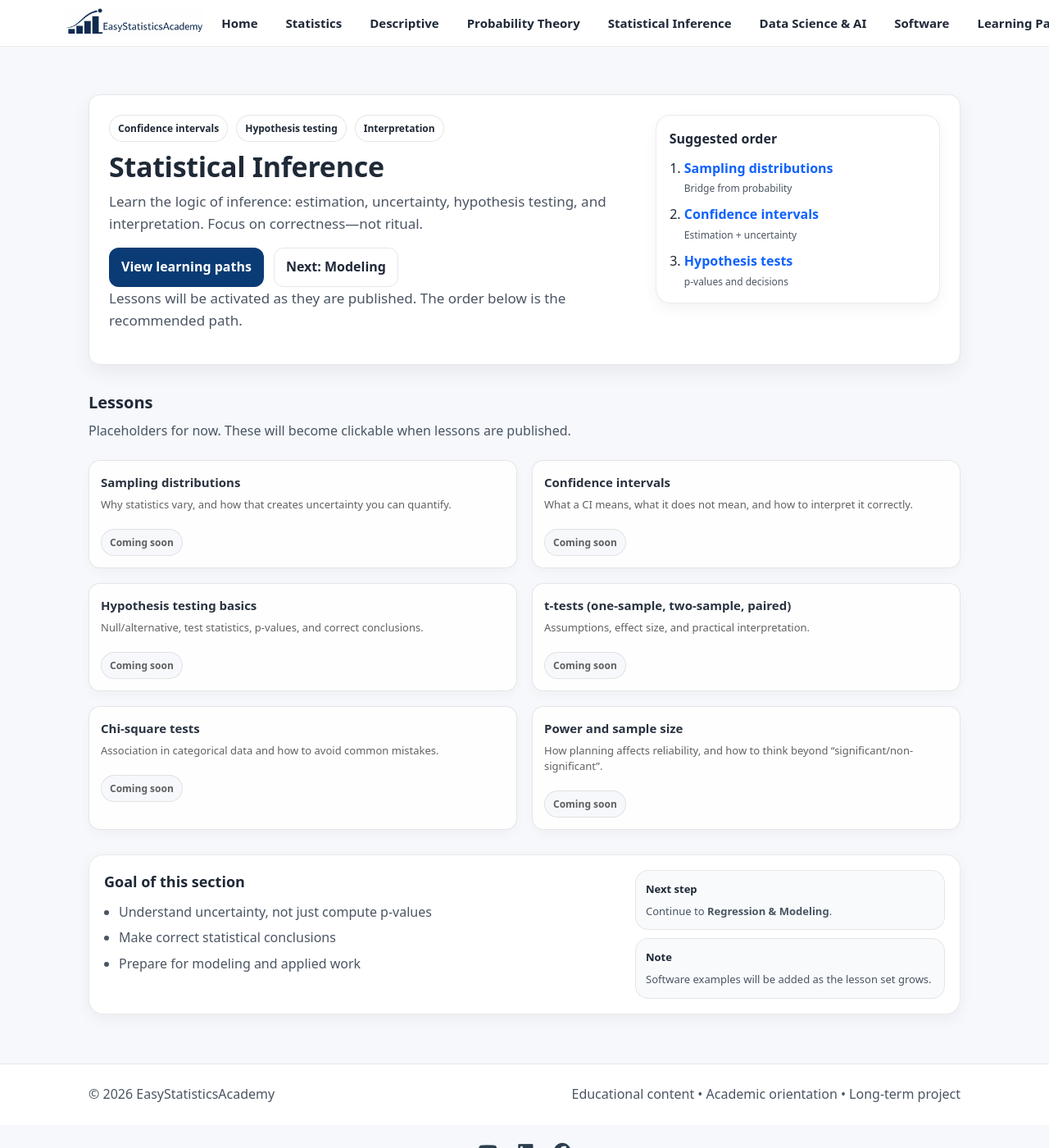
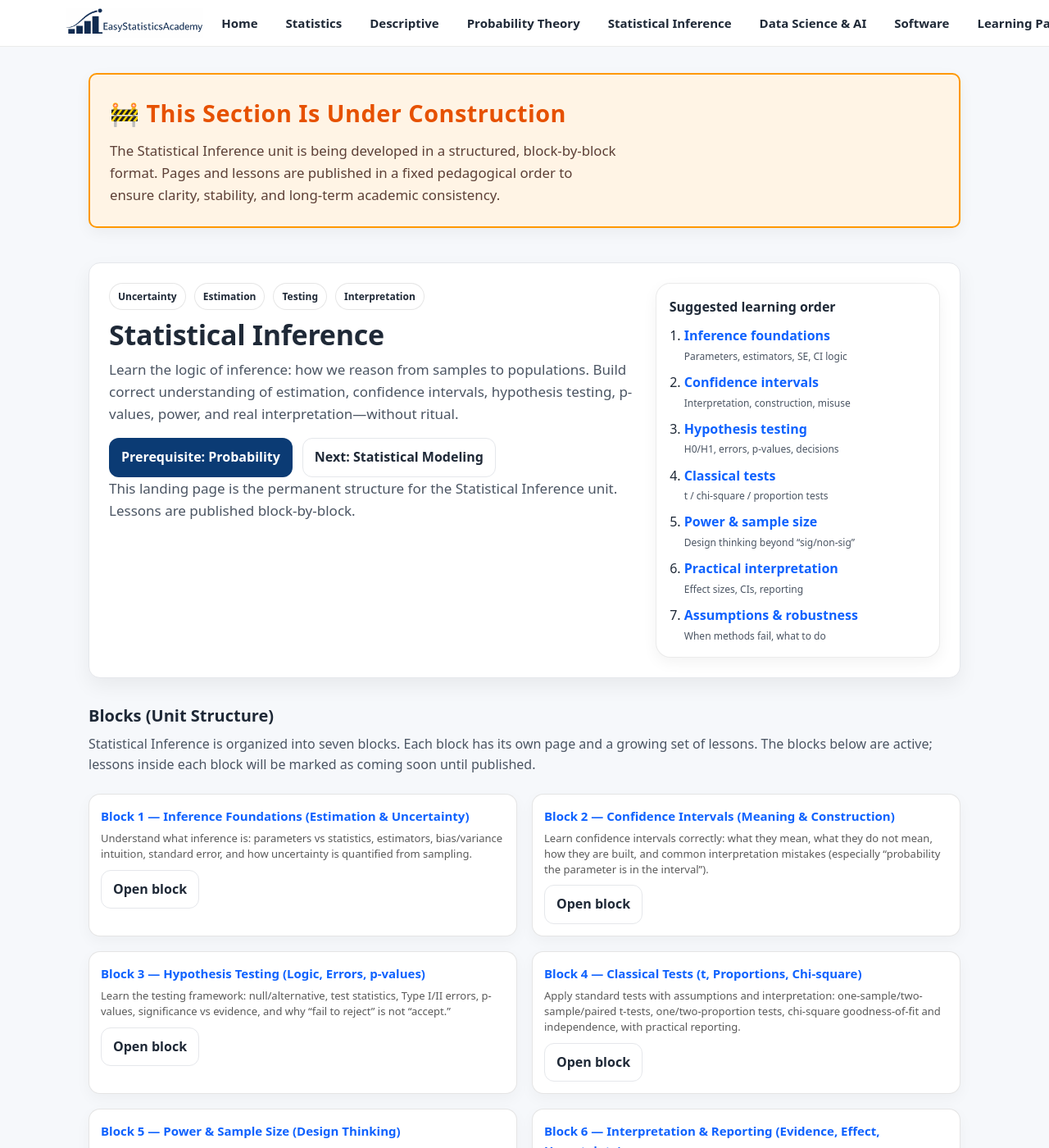
Before and after one commit to ammar-homaida-statistics/easystatisticsacademy, a Jekyll site: the page built from inference/index.md, in a window 1280 px wide and 1400 px high. Shown: the whole window at 82% size. Built offline with Jekyll 4.4.1, drawn with Linux system fonts in a browser that asks for light colours; our own code applies the rules of GitHub Pages for plain Markdown files; some of the changed text lies outside the part shown.

Commit message:
Update Section Structure

```diff
--- a/inference/index.md
+++ b/inference/index.md
@@ -1,113 +1,256 @@
 ---
 layout: default
 title: Statistical Inference
-description: Confidence intervals, hypothesis testing, p-values, and practical interpretation—done correctly.
+description: Learn inference correctly: sampling distributions, estimation, confidence intervals, hypothesis tests, p-values, power, and interpretation.
 permalink: /inference/
 sidebar: false
 ---
+
+<!-- UNDER CONSTRUCTION NOTICE -->
+<section class="section section-slim">
+  <div class="callout" style="background:#fff4e5; border:2px solid #ff9800; padding:1.5rem; border-radius:10px;">
+    <div class="callout-copy">
+      <h2 style="margin-top:0; color:#e65100; font-size:1.8rem; letter-spacing:0.5px;">
+        🚧 This Section Is Under Construction
+      </h2>
+      <p style="margin:0; font-size:1.05rem; color:#5d4037; line-height:1.6;">
+        The Statistical Inference unit is being developed in a structured, block-by-block format.
+        Pages and lessons are published in a fixed pedagogical order to ensure clarity, stability,
+        and long-term academic consistency.
+      </p>
+    </div>
+  </div>
+</section>
 
 <section class="hero hero-section">
   <div class="hero-card hero-split">
     <div class="hero-copy">
       <div class="badge-row">
-        <span class="badge">Confidence intervals</span>
-        <span class="badge">Hypothesis testing</span>
+        <span class="badge">Uncertainty</span>
+        <span class="badge">Estimation</span>
+        <span class="badge">Testing</span>
         <span class="badge">Interpretation</span>
       </div>
 
       <h1>Statistical Inference</h1>
       <p class="lead">
-        Learn the logic of inference: estimation, uncertainty, hypothesis testing, and interpretation.
-        Focus on correctness—not ritual.
+        Learn the logic of inference: how we reason from samples to populations. Build correct understanding of
+        estimation, confidence intervals, hypothesis testing, p-values, power, and real interpretation—without ritual.
       </p>
 
       <div class="hero-actions">
-        <a class="btn" href="/learning-paths/">View learning paths</a>
-        <a class="btn btn-outline" href="/modeling/">Next: Modeling</a>
+        <a class="btn" href="/probability/">Prerequisite: Probability</a>
+        <a class="btn btn-outline" href="/modeling/">Next: Statistical Modeling</a>
       </div>
 
       <p class="muted-mini">
-        Lessons will be activated as they are published. The order below is the recommended path.
+        This landing page is the permanent structure for the Statistical Inference unit. Lessons are published block-by-block.
       </p>
     </div>
 
     <div class="hero-panel">
       <div class="panel-card">
-        <h2 class="panel-title">Suggested order</h2>
+        <h2 class="panel-title">Suggested learning order</h2>
         <ol class="quickstart">
-          <li><a href="#lessons">Sampling distributions</a><span class="meta">Bridge from probability</span></li>
-          <li><a href="#lessons">Confidence intervals</a><span class="meta">Estimation + uncertainty</span></li>
-          <li><a href="#lessons">Hypothesis tests</a><span class="meta">p-values and decisions</span></li>
+          <li><a href="#blocks">Inference foundations</a><span class="meta">Parameters, estimators, SE, CI logic</span></li>
+          <li><a href="#blocks">Confidence intervals</a><span class="meta">Interpretation, construction, misuse</span></li>
+          <li><a href="#blocks">Hypothesis testing</a><span class="meta">H0/H1, errors, p-values, decisions</span></li>
+          <li><a href="#blocks">Classical tests</a><span class="meta">t / chi-square / proportion tests</span></li>
+          <li><a href="#blocks">Power &amp; sample size</a><span class="meta">Design thinking beyond “sig/non-sig”</span></li>
+          <li><a href="#blocks">Practical interpretation</a><span class="meta">Effect sizes, CIs, reporting</span></li>
+          <li><a href="#blocks">Assumptions &amp; robustness</a><span class="meta">When methods fail, what to do</span></li>
         </ol>
       </div>
     </div>
   </div>
 </section>
 
-<section class="section" id="lessons">
+<section class="section" id="blocks">
   <div class="section-head">
-    <h2>Lessons</h2>
-    <p>Placeholders for now. These will become clickable when lessons are published.</p>
+    <h2>Blocks (Unit Structure)</h2>
+    <p>
+      Statistical Inference is organized into seven blocks. Each block has its own page and a growing set of lessons.
+      The blocks below are active; lessons inside each block will be marked as coming soon until published.
+    </p>
+  </div>
+
+  <!-- ✅ Continue reading (Inference home → last visited BLOCK) -->
+  <div id="continue-reading-inference" style="display:none; margin-top:0.75rem;">
+    <div class="callout">
+      <div class="callout-copy">
+        <h2>Continue reading</h2>
+        <p class="muted-mini" id="continue-reading-inference-label" style="margin:0 0 .75rem 0;"></p>
+        <a class="btn" id="continue-reading-inference-btn" href="#">Continue</a>
+      </div>
+    </div>
   </div>
 
   <div class="grid grid-2">
-    <div class="card lesson-card is-soon">
-      <h3>Sampling distributions</h3>
-      <p>Why statistics vary, and how that creates uncertainty you can quantify.</p>
-      <span class="pill">Coming soon</span>
+
+    <!-- Block 1 -->
+    <div class="card lesson-card">
+      <h3>
+        <a href="/inference/foundations/">Block 1 — Inference Foundations (Estimation &amp; Uncertainty)</a>
+      </h3>
+
+      <p>
+        Understand what inference is: parameters vs statistics, estimators, bias/variance intuition,
+        standard error, and how uncertainty is quantified from sampling.
+      </p>
+
+      <div class="pill-row">
+        <a class="btn btn-outline" href="/inference/foundations/">Open block</a>
+      </div>
     </div>
 
-    <div class="card lesson-card is-soon">
-      <h3>Confidence intervals</h3>
-      <p>What a CI means, what it does not mean, and how to interpret it correctly.</p>
-      <span class="pill">Coming soon</span>
+    <!-- Block 2 -->
+    <div class="card lesson-card">
+      <h3>
+        <a href="/inference/confidence-intervals/">Block 2 — Confidence Intervals (Meaning &amp; Construction)</a>
+      </h3>
+
+      <p>
+        Learn confidence intervals correctly: what they mean, what they do not mean, how they are built,
+        and common interpretation mistakes (especially “probability the parameter is in the interval”).
+      </p>
+
+      <div class="pill-row">
+        <a class="btn btn-outline" href="/inference/confidence-intervals/">Open block</a>
+      </div>
     </div>
 
-    <div class="card lesson-card is-soon">
-      <h3>Hypothesis testing basics</h3>
-      <p>Null/alternative, test statistics, p-values, and correct conclusions.</p>
-      <span class="pill">Coming soon</span>
+    <!-- Block 3 -->
+    <div class="card lesson-card">
+      <h3>
+        <a href="/inference/hypothesis-testing/">Block 3 — Hypothesis Testing (Logic, Errors, p-values)</a>
+      </h3>
+
+      <p>
+        Learn the testing framework: null/alternative, test statistics, Type I/II errors, p-values,
+        significance vs evidence, and why “fail to reject” is not “accept.”
+      </p>
+
+      <div class="pill-row">
+        <a class="btn btn-outline" href="/inference/hypothesis-testing/">Open block</a>
+      </div>
     </div>
 
-    <div class="card lesson-card is-soon">
-      <h3>t-tests (one-sample, two-sample, paired)</h3>
-      <p>Assumptions, effect size, and practical interpretation.</p>
-      <span class="pill">Coming soon</span>
+    <!-- Block 4 -->
+    <div class="card lesson-card">
+      <h3>
+        <a href="/inference/classical-tests/">Block 4 — Classical Tests (t, Proportions, Chi-square)</a>
+      </h3>
+
+      <p>
+        Apply standard tests with assumptions and interpretation: one-sample/two-sample/paired t-tests,
+        one/two-proportion tests, chi-square goodness-of-fit and independence, with practical reporting.
+      </p>
+
+      <div class="pill-row">
+        <a class="btn btn-outline" href="/inference/classical-tests/">Open block</a>
+      </div>
     </div>
 
-    <div class="card lesson-card is-soon">
-      <h3>Chi-square tests</h3>
-      <p>Association in categorical data and how to avoid common mistakes.</p>
-      <span class="pill">Coming soon</span>
+    <!-- Block 5 -->
+    <div class="card lesson-card">
+      <h3>
+        <a href="/inference/power-sample-size/">Block 5 — Power &amp; Sample Size (Design Thinking)</a>
+      </h3>
+
+      <p>
+        Understand power, effect size, detectable differences, and how sample size planning improves
+        reliability. Think beyond “significant/non-significant.”
+      </p>
+
+      <div class="pill-row">
+        <a class="btn btn-outline" href="/inference/power-sample-size/">Open block</a>
+      </div>
     </div>
 
-    <div class="card lesson-card is-soon">
-      <h3>Power and sample size</h3>
-      <p>How planning affects reliability, and how to think beyond “significant/non-significant”.</p>
-      <span class="pill">Coming soon</span>
+    <!-- Block 6 -->
+    <div class="card lesson-card">
+      <h3>
+        <a href="/inference/interpretation-reporting/">Block 6 — Interpretation &amp; Reporting (Evidence, Effect, Uncertainty)</a>
+      </h3>
+
+      <p>
+        Convert output into correct conclusions: effect sizes, confidence intervals, p-values as graded evidence,
+        multiple comparisons intuition, and how to write statistically correct statements.
+      </p>
+
+      <div class="pill-row">
+        <a class="btn btn-outline" href="/inference/interpretation-reporting/">Open block</a>
+      </div>
     </div>
+
+    <!-- Block 7 -->
+    <div class="card lesson-card">
+      <h3>
+        <a href="/inference/assumptions-robustness/">Block 7 — Assumptions &amp; Robustness (What Breaks and What to Do)</a>
+      </h3>
+
+      <p>
+        Diagnose assumptions (normality, independence, equal variance), understand robustness,
+        and learn practical alternatives (transformations, nonparametrics preview, resampling preview).
+      </p>
+
+      <div class="pill-row">
+        <a class="btn btn-outline" href="/inference/assumptions-robustness/">Open block</a>
+      </div>
+    </div>
+
   </div>
 </section>
 
 <section class="section section-slim">
   <div class="callout">
     <div class="callout-copy">
-      <h2>Goal of this section</h2>
+      <h2>Goal of this unit</h2>
       <ul class="bullets">
-        <li>Understand uncertainty, not just compute p-values</li>
-        <li>Make correct statistical conclusions</li>
-        <li>Prepare for modeling and applied work</li>
+        <li>Understand inference as reasoning under uncertainty (not button-clicking)</li>
+        <li>Interpret confidence intervals and p-values correctly</li>
+        <li>Make statistically valid conclusions and avoid common misconceptions</li>
+        <li>Prepare for Applied Statistics and Statistical Modeling</li>
       </ul>
     </div>
+
     <div class="callout-side">
       <div class="mini">
-        <div class="mini-title">Next step</div>
-        <div class="mini-body">Continue to <strong>Regression &amp; Modeling</strong>.</div>
+        <div class="mini-title">Publishing strategy</div>
+        <div class="mini-body">Lessons are published block-by-block to keep the unit coherent.</div>
       </div>
       <div class="mini">
-        <div class="mini-title">Note</div>
-        <div class="mini-body">Software examples will be added as the lesson set grows.</div>
+        <div class="mini-title">Prerequisite</div>
+        <div class="mini-body">Complete <strong>Probability</strong> (especially sampling distributions).</div>
+      </div>
+      <div class="mini">
+        <div class="mini-title">Software later</div>
+        <div class="mini-body">Examples will later include SPSS/R/Python/Excel workflows.</div>
       </div>
     </div>
   </div>
 </section>
+
+<script>
+  (function () {
+    // ✅ Inference HOME continues the last visited BLOCK (not lessons)
+    // Separate key so it never affects other site sections
+    var KEY = "esa_continue_inference_last_block_v0";
+    var raw = localStorage.getItem(KEY);
+    if (!raw) return;
+
+    try {
+      var data = JSON.parse(raw);
+      if (!data || !data.url || !data.label) return;
+
+      var wrap = document.getElementById("continue-reading-inference");
+      var label = document.getElementById("continue-reading-inference-label");
+      var btn = document.getElementById("continue-reading-inference-btn");
+      if (!wrap || !label || !btn) return;
+
+      label.innerHTML = 'You last visited: <strong>' + data.label + '</strong>';
+      btn.href = data.url;
+      wrap.style.display = "block";
+    } catch (e) {}
+  })();
+</script>
```
